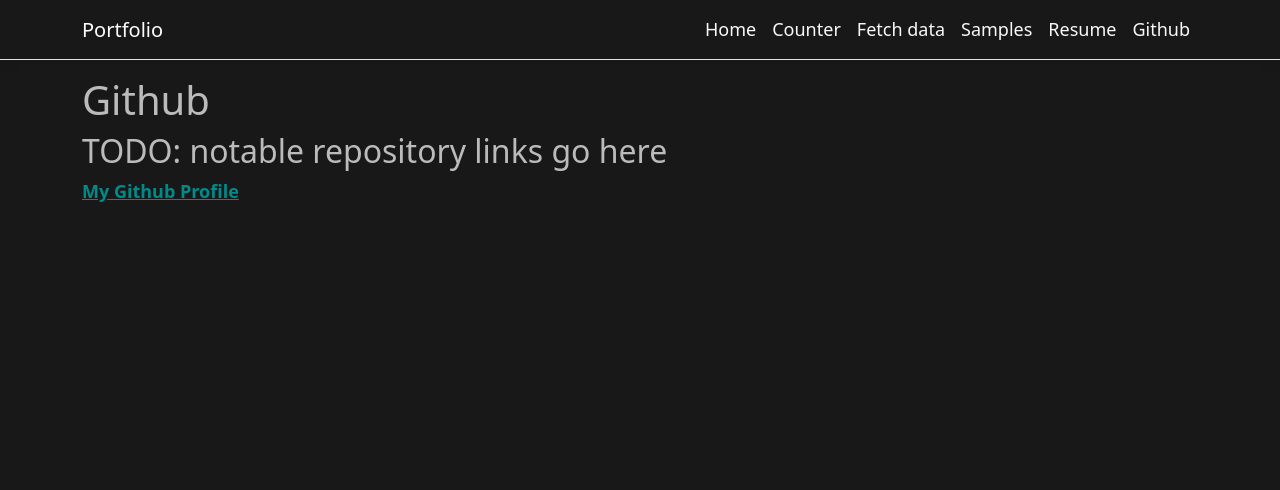
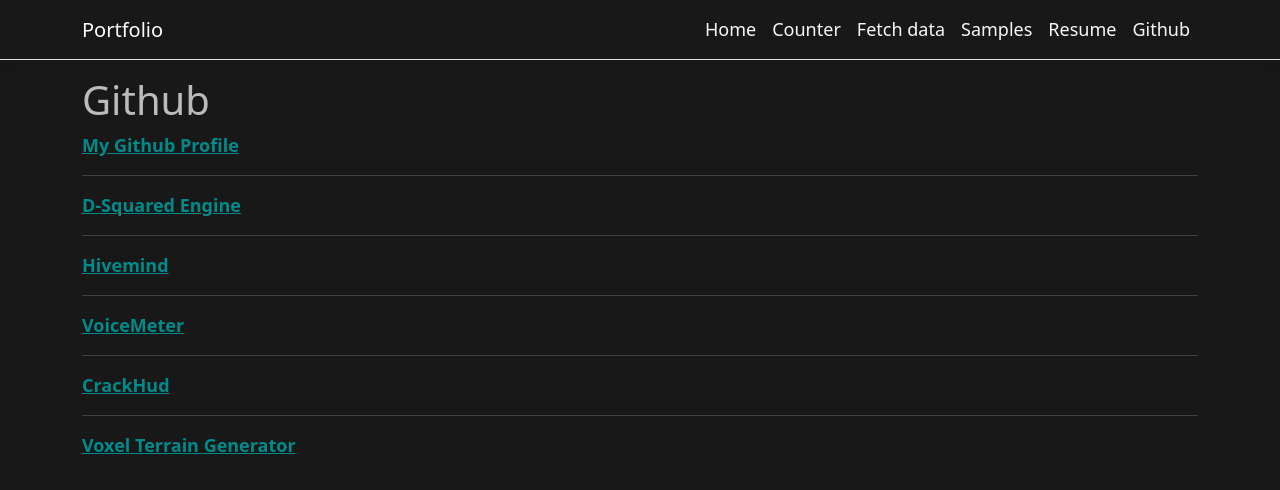
Before and after one commit to stropheum/PortfolioSite, a React (Create React App) app in the folder PortfolioSite/ClientApp/: page /github in a window 1280 px wide. Shown: the top 490 px of the page. Built offline with nearby package versions, Linux system fonts and the light colour scheme.

Commit message:
updated github links

```diff
--- a/PortfolioSite/ClientApp/src/components/Github.jsx
+++ b/PortfolioSite/ClientApp/src/components/Github.jsx
@@ -8,9 +8,34 @@ export class Github extends Component {
         return (
             <div>
                 <h1>Github</h1>
-                <h2>TODO: notable repository links go here</h2>
-                <a href="https://github.com/stropheum" target="_blank" rel="noopener noreferrer" className="custom-link">
+                <a href="https://github.com/stropheum" target="_blank" rel="noopener noreferrer"
+                   className="custom-link">
                     My Github Profile
+                </a>
+                <hr/>
+                <a href="https://github.com/stropheum/D-Squared-Engine" target="_blank" rel="noopener noreferrer"
+                   className="custom-link">
+                    D-Squared Engine
+                </a>
+                <hr/>
+                <a href="https://github.com/stropheum/Hivemind" target="_blank" rel="noopener noreferrer"
+                   className="custom-link">
+                    Hivemind
+                </a>
+                <hr/>
+                <a href="https://github.com/stropheum/VoiceMeter" target="_blank" rel="noopener noreferrer"
+                   className="custom-link">
+                    VoiceMeter
+                </a>
+                <hr/>
+                <a href="https://github.com/stropheum/CrackHud" target="_blank" rel="noopener noreferrer"
+                   className="custom-link">
+                    CrackHud
+                </a>
+                <hr/>
+                <a href="https://github.com/stropheum/Voxel-Terrain-Generator" target="_blank" rel="noopener noreferrer"
+                   className="custom-link">
+                    Voxel Terrain Generator
                 </a>
             </div>
         );
--- a/PortfolioSite/ClientApp/src/components/Home.jsx
+++ b/PortfolioSite/ClientApp/src/components/Home.jsx
@@ -10,7 +10,6 @@ export class Home extends Component {
                 <h2>Senior Game Programmer | Unity Expert | Polymath | Lifetime Learner</h2>
                 <hr/>
                 <h3>About Me</h3>
-                About Me
                 <p>
                     I’m a game programmer who thrives at the intersection of art, science, and problem-solving.
                     My academic journey began in sound recording technology, where I explored the rich interplay between
```
